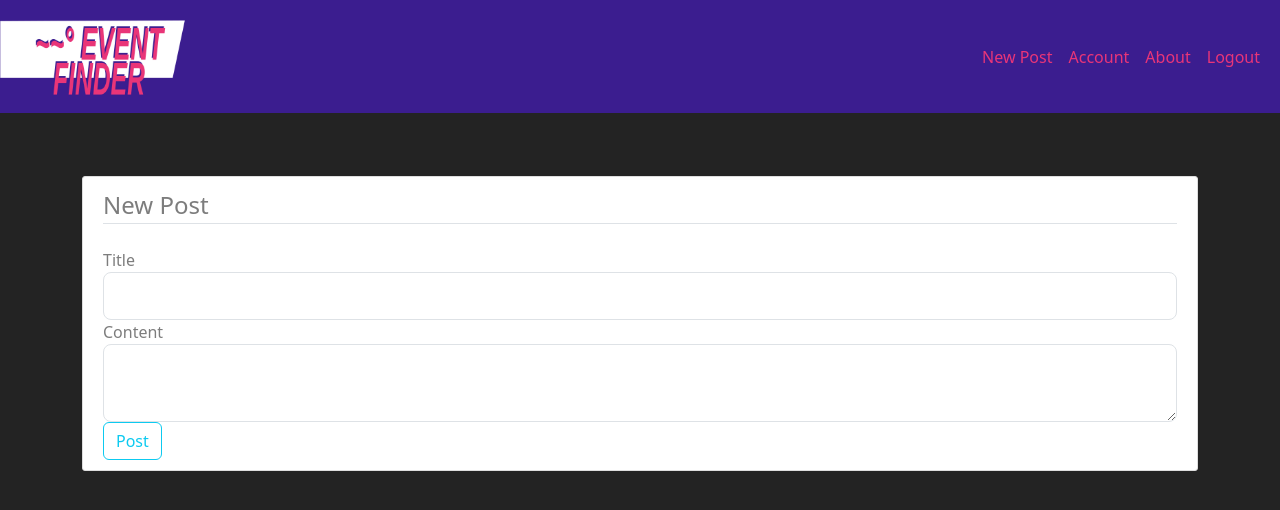
After one commit to wawayaga/event-finder, a Flask app: page /post/new in a window 1280 px wide. The commit adds this page. Shown: the top 510 px of the page. Run offline with Flask 3, Linux system fonts and the light colour scheme; a user stored in the database is signed in; some libraries are stand-ins or nearby versions.

Commit message:
Adds create, update and delete post

```diff
--- a/event_finder/forms.py
+++ b/event_finder/forms.py
@@ -1,6 +1,6 @@
 from flask_wtf import FlaskForm
 from flask_login import current_user
-from wtforms import StringField, PasswordField, SubmitField, BooleanField #wtforms is a package
+from wtforms import StringField, PasswordField, SubmitField, BooleanField, TextAreaField #wtforms is a package
 from wtforms.validators import DataRequired, Length, Email, EqualTo, ValidationError #DataRequired is a class we are importing
 from flask_wtf.file import FileField, FileAllowed
 from event_finder.models import User
@@ -51,3 +51,8 @@ class UpdateAccountForm(FlaskForm):
             email = User.query.filter_by(email=email.data).first()
             if email:
                 raise ValidationError('That email is taken. Please choose another one.')
+
+class PostForm(FlaskForm):
+    title = StringField('Title', validators=[DataRequired()])
+    content = TextAreaField('Content', validators=[DataRequired()])
+    submit = SubmitField('Post')
--- a/event_finder/routes.py
+++ b/event_finder/routes.py
@@ -1,34 +1,20 @@
 import secrets
 import os
 from PIL import Image
-from flask import render_template, url_for, flash, redirect, request
+from flask import render_template, url_for, flash, redirect, request, abort
 from event_finder import app, db, bcrypt
-from event_finder.forms import RegistrationForm, LoginForm, UpdateAccountForm
+from event_finder.forms import RegistrationForm, LoginForm, UpdateAccountForm, PostForm
 from event_finder.models import User, Post
 from flask_login import login_user, current_user, logout_user, login_required
 
 
-posts = [
-    {
-        'author': 'Corey Schafer',
-        'title' : 'Blog Post 1',
-        'content': 'First post content',
-        'date_posted': 'April 20, 2018'
-    },
-    {'author': 'Jane Doe',
-        'title' : 'Blog Post 2',
-        'content': 'Second post content',
-        'date_posted': 'April 21, 2018'}
-]
-
 @app.route("/")
 @app.route("/home")
-
 def home():
+    posts = Post.query.all()
     return render_template('home.html', posts=posts)
 
 @app.route("/about")
-
 def about():
     return render_template('about.html', title='About')
 
@@ -84,10 +70,10 @@ def save_picture(form_picture):
 def account():
     form = UpdateAccountForm()
     if form.validate_on_submit():
-        current_user.image_file = save_picture(form.picture.data)
+        if form.picture.data:
+            current_user.image_file = save_picture(form.picture.data)
         current_user.username = form.username.data
-        if form.picture.data:
-            current_user.email = form.email.data
+        current_user.email = form.email.data
         db.session.commit()
         flash('Your account has been updated!', 'success')
         return redirect(url_for('account'))
@@ -97,3 +83,51 @@ def account():
     image_file = url_for('static', filename='profile_pics/' + current_user.image_file)
     return render_template('account.html', title='Account',
                            image_file = image_file, form=form)
+
+@app.route("/post/new", methods = ['GET', 'POST'])
+@login_required
+def new_post():
+    form = PostForm()
+    if form.validate_on_submit():
+        post = Post(title=form.title.data, content=form.content.data, author=current_user)
+        db.session.add(post)
+        db.session.commit()
+        flash('Your post has been created!', 'success')
+        return redirect(url_for('home'))
+    return render_template('create_post.html', title='New Post',
+                           form=form, legend='New Post')
+
+@app.route("/post/<int:post_id>") # route with a variable inside. With "int:" we specify what kind of variable are we expecting
+def post(post_id):
+    post = Post.query.get_or_404(post_id) #this new method returns a 404 if the post_id doesnt exist
+    return render_template('post.html', title= post.title, post=post)
+
+@app.route("/post/<int:post_id>/update", methods = ['GET', 'POST'])
+@login_required
+def update_post(post_id):
+    post = Post.query.get_or_404(post_id)
+    if post.author != current_user:
+        abort(403) #http response for forbidden route
+    form = PostForm()
+    if form.validate_on_submit():
+        post.title = form.title.data
+        post.content = form.content.data
+        db.session.commit() # here we dont use db.session.add because we are not creating new data, but updating it
+        flash('Your post was updated!', 'success')
+        return redirect(url_for('post', post_id=post.id))
+    elif request.method == 'GET':
+        form.title.data = post.title
+        form.content.data = post.content
+    return render_template('create_post.html', title='Update Post',
+                           form=form, legend='Update Post')
+
+@app.route("/post/<int:post_id>/delete", methods = ['POST'])
+@login_required
+def delete_post(post_id):
+    post = Post.query.get_or_404(post_id)
+    if post.author != current_user:
+        abort(403)
+    db.session.delete(post)
+    db.session.commit()
+    flash('Your post was deleted!', 'success')
+    return redirect(url_for('home'))
--- a/event_finder/static/main.css
+++ b/event_finder/static/main.css
@@ -33,7 +33,7 @@ h1, h2, h3, h4, h5, h6 {
 }
 
 .article-title {
-  color: #FEF67F;
+  color: #7d7d7d;
 }
 
 a.article-title:hover {
--- /dev/null
+++ b/event_finder/templates/create_post.html
@@ -0,0 +1,42 @@
+{% extends "layout.html" %}
+{% block content %}
+    <div class="content-section">
+        <form method="POST" action="">
+            {{ form.hidden_tag() }}
+            <fieldset class="form-group"> <!-- bootstrap class to give nice shape to forms-->
+                <legend class="border-bottom mb-4"> <!-- grey line under legend. Btw, legend is a title for fieldsets-->
+                    {{ legend }}
+                </legend>
+                <div class="form-group">
+                    {{ form.title.label(class="form-control-label") }}
+                    {% if  form.title.errors %}
+                        {{ form.title(class="form-control form-control-lg is-invalid") }}
+                    <div class="invalid-feedback">
+                        {% for error in form.title.errors %}
+                            <span>{{ error }}</span>
+                        {% endfor %}
+                    </div>
+                        {% else %}
+                            {{ form.title(class="form-control form-control-lg") }}
+                        {% endif %}
+                </div>
+                <div class="form-group">
+                    {{ form.content.label(class="form-control-label") }}
+                    {% if  form.content.errors %}
+                        {{ form.content(class="form-control form-control-lg is-invalid") }}
+                    <div class="invalid-feedback">
+                        {% for error in form.content.errors %}
+                            <span>{{ error }}</span>
+                        {% endfor %}
+                    </div>
+                        {% else %}
+                            {{ form.content(class="form-control form-control-lg") }}
+                        {% endif %}
+                </div>
+            </fieldset>
+            <div class="form-group">
+                {{ form.submit(class="btn btn-outline-info") }}
+            </div>
+        </form>
+    </div>
+{% endblock content %}
--- a/event_finder/templates/layout.html
+++ b/event_finder/templates/layout.html
@@ -25,7 +25,9 @@
                     <div class="collapse navbar-collapse" id="navbarToggle">
                         <div class="navbar-nav ms-auto">
                         {% if current_user.is_authenticated %}
+                            <a class="nav-item nav-link" href="{{url_for('new_post')}}">New Post</a>
                             <a class="nav-item nav-link" href="{{url_for('account')}}">Account</a>
+                            <a class="nav-item nav-link" href="{{url_for('about')}}">About</a>
                             <a class="nav-item nav-link" href="{{url_for('logout')}}">Logout</a>
                             {% else %}
                             <a class="nav-item nav-link" href="{{url_for('home')}}">Home</a>
```
Also changed, not shown: event_finder/templates/home.html (+19 -10 lines), event_finder/templates/post.html (added, +40 -0 lines), event_finder/static/profile_pics/ffec97fe9025990c.jpg (added), instance/site.db.
